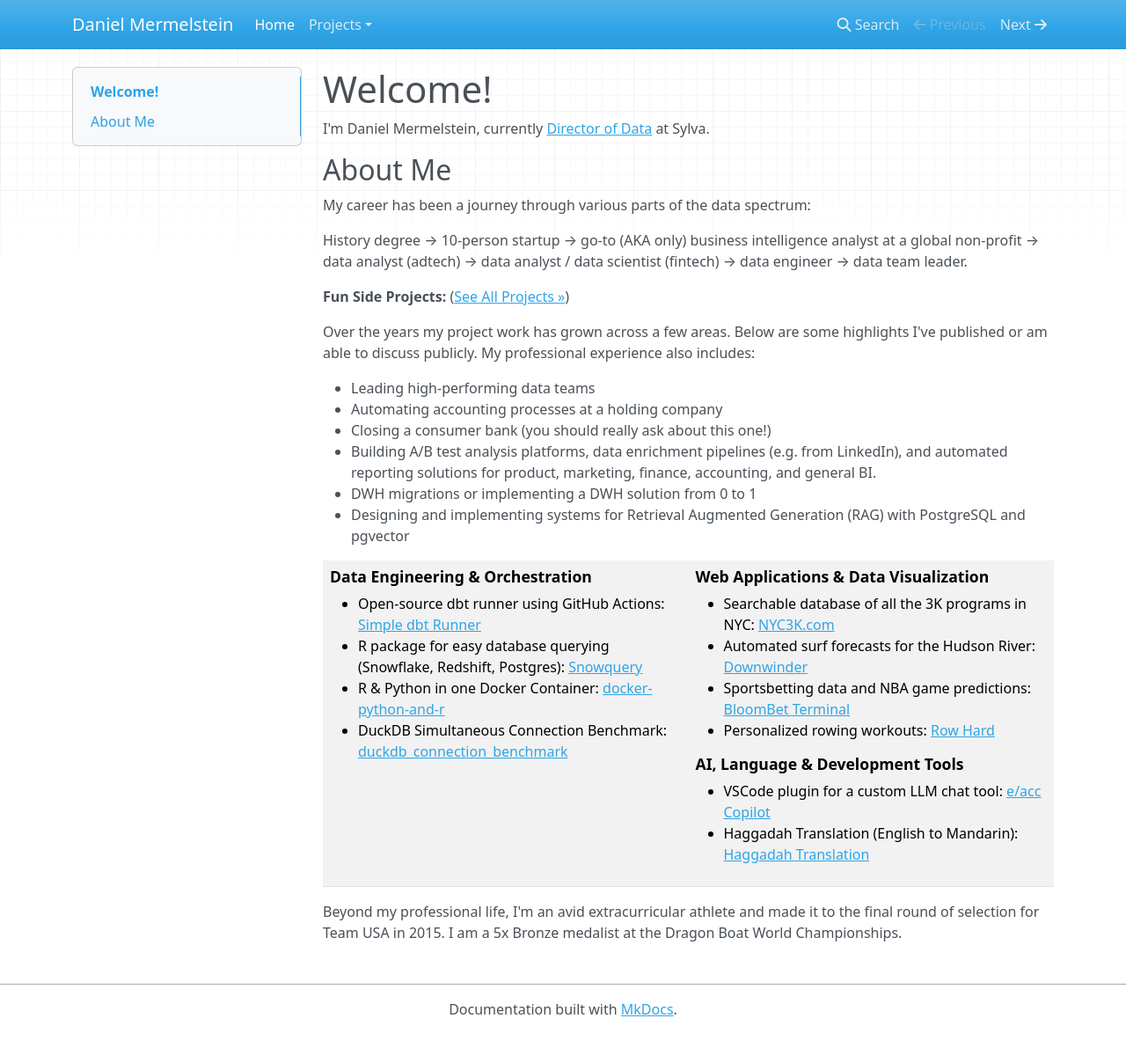
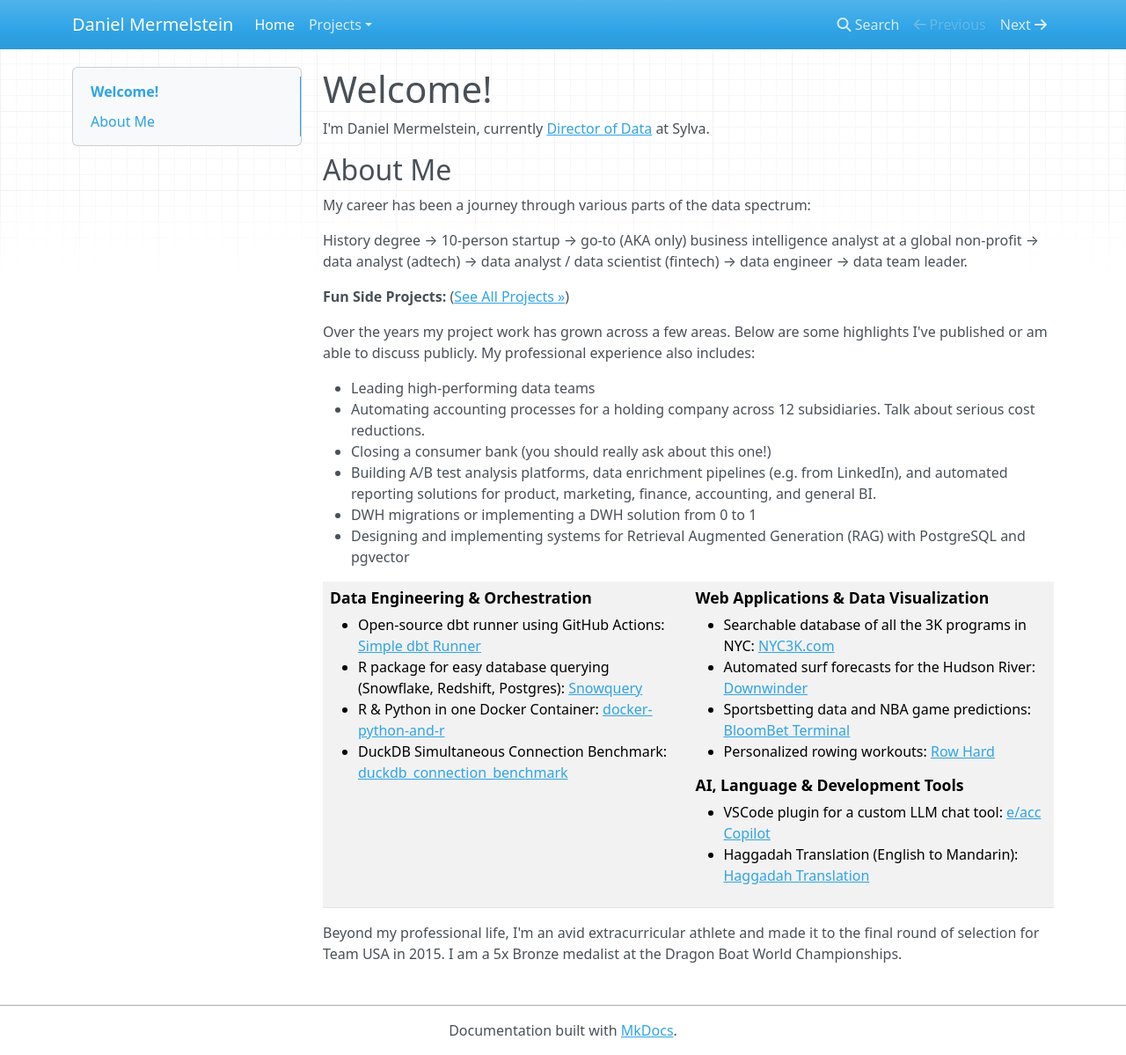
Before and after one commit to mermelstein/mermelstein.github.io, an MkDocs documentation site: the page built from docs/index.md, in a window 1280 px wide and 1199 px high. Shown: the whole window at 88% size. Built offline with MkDocs 1.6.1, drawn with Linux system fonts in a browser that asks for light colours; nearby versions of some CDN libraries.

```diff
--- a/docs/index.md
+++ b/docs/index.md
@@ -13,7 +13,7 @@ History degree → 10-person startup → go-to (AKA only) business intelligence
 Over the years my project work has grown across a few areas. Below are some highlights I've published or am able to discuss publicly. My professional experience also includes:
 
 - Leading high-performing data teams
-- Automating accounting processes at a holding company
+- Automating accounting processes for a holding company across 12 subsidiaries. Talk about serious cost reductions.
 - Closing a consumer bank (you should really ask about this one!)
 - Building A/B test analysis platforms, data enrichment pipelines (e.g. from LinkedIn), and automated reporting solutions for product, marketing, finance, accounting, and general BI.
 - DWH migrations or implementing a DWH solution from 0 to 1
```
